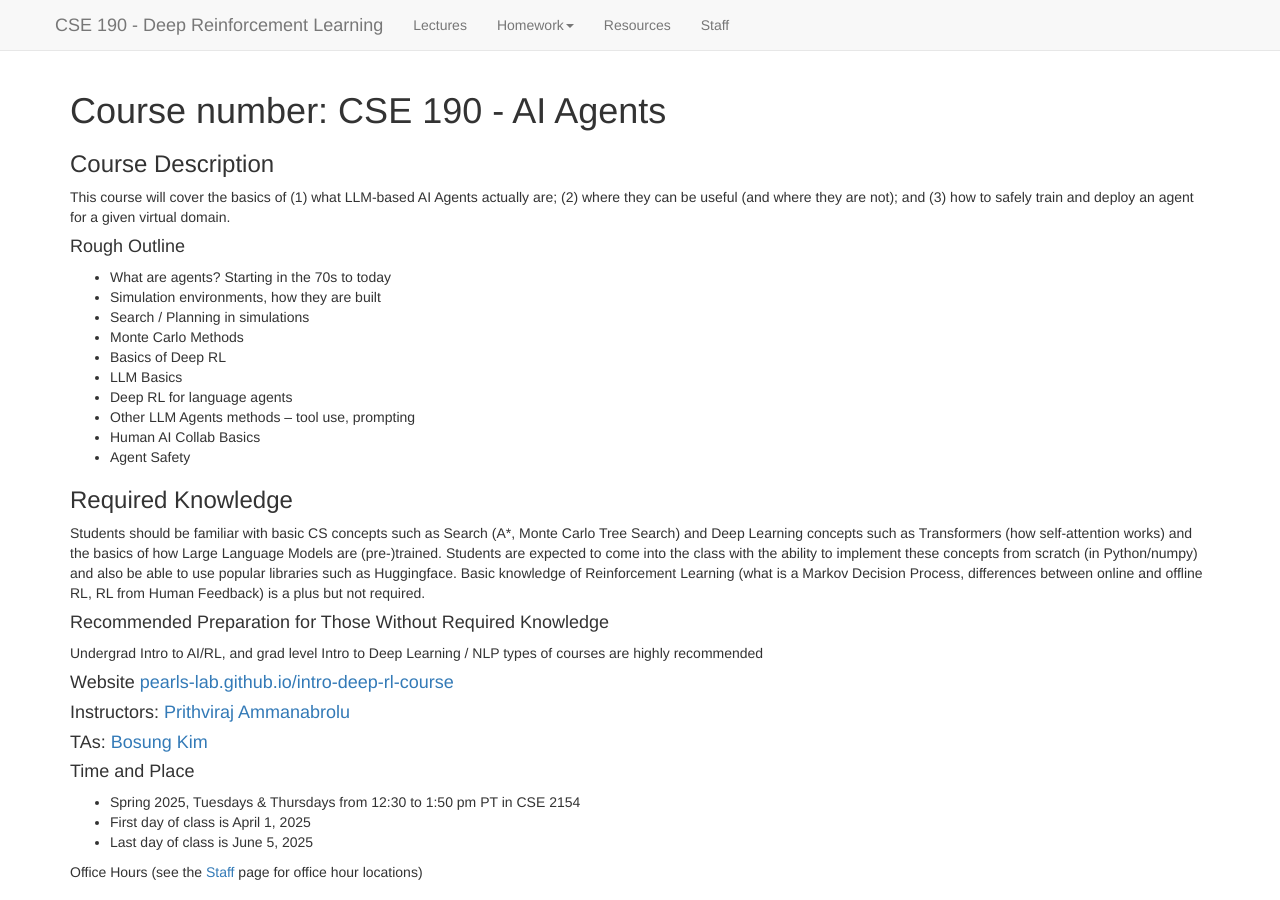
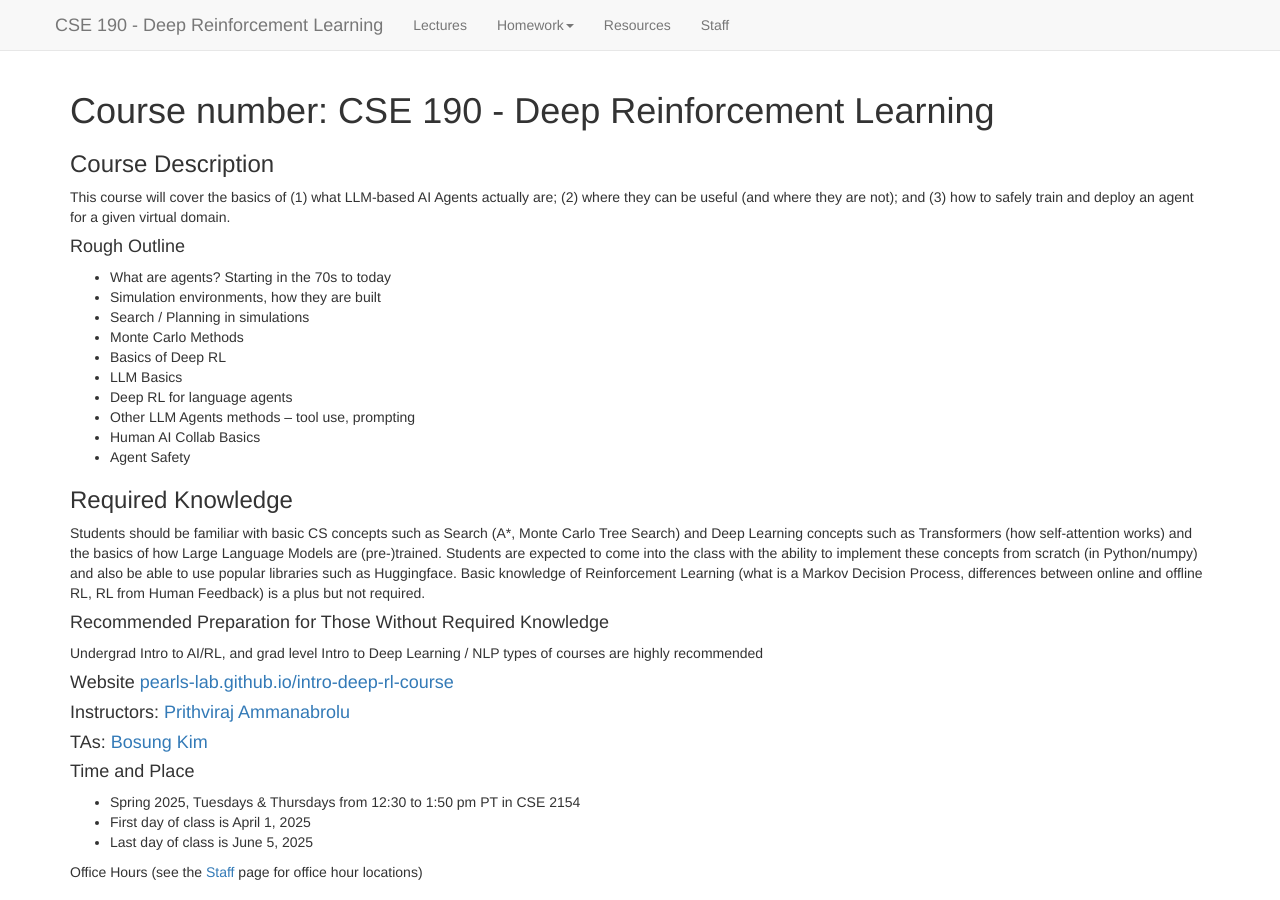
Before and after one commit to tonyroumi/intro-deep-rl-course, a Jekyll site: the page built from index.md, in a window 1280 px wide and 900 px high. Built offline with Jekyll 4.4.1, drawn with Linux system fonts in a browser that asks for light colours; nearby versions of some CDN libraries; a script that is not in the unit is left out.

Commit message:
change title

```diff
--- a/index.md
+++ b/index.md
@@ -55,7 +55,7 @@ First day of class is Thursday, January 13, 2022 at 1:45pm-3:15pm Eastern. It wi
 </div>
 -->
 
-# Course number: CSE 190 - AI Agents
+# Course number: CSE 190 - Deep Reinforcement Learning
 
 ### Course Description
 This course will cover the basics of (1) what LLM-based AI Agents actually are; (2) where they can be useful (and where they are not); and (3) how to safely train and deploy an agent for a given virtual domain.
```
